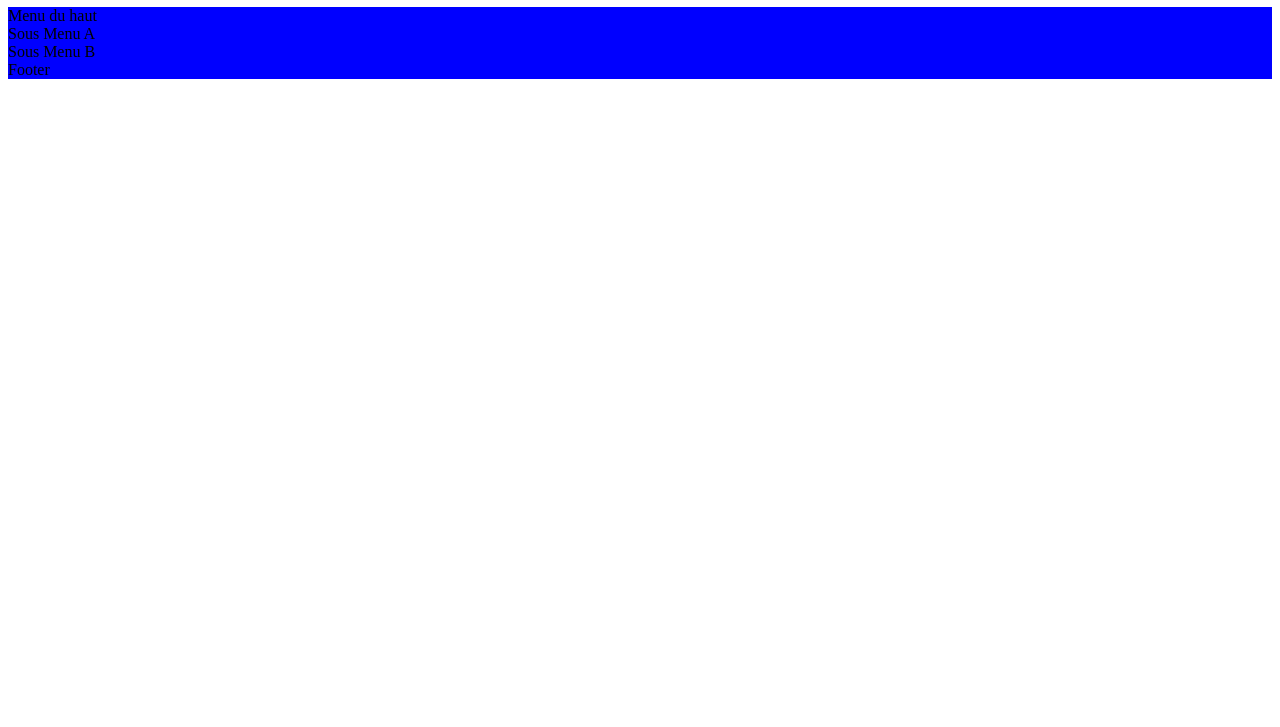
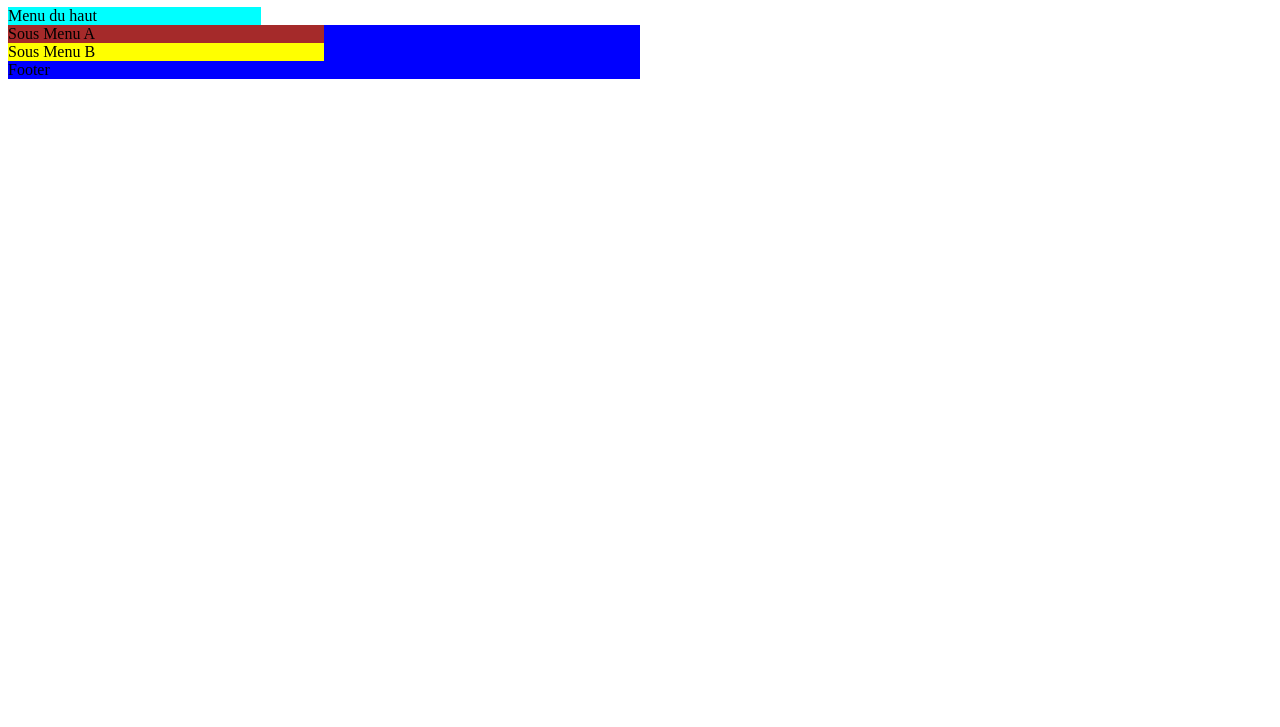
Before and after one commit to Nathan123P/TP2_CSS, a plain HTML site: page index.html in a window 1280 px wide. Shown: the part 73-800 px from the top of the page. Drawn offline with Linux system fonts and the light colour scheme.

Commit message:
taille des divs

```diff
--- a/main.css
+++ b/main.css
@@ -3,5 +3,32 @@
 }
 
 #MenuHaut{
-    width: 100%;
+    width: 20%;
+    background-color: aqua;
 }
+
+#foot{
+    width: 50%;
+    background-color:blueviolet;
+}
+
+#MenuCentre{
+    width: 50%;
+}
+
+
+.DivLongue{
+    width: 50%;
+}
+
+#SousMenuA{
+    background-color: brown;
+}
+
+#SousMenuB{
+    background-color: yellow;
+}
+
+#footer{
+    width: 50%;
+}
```
